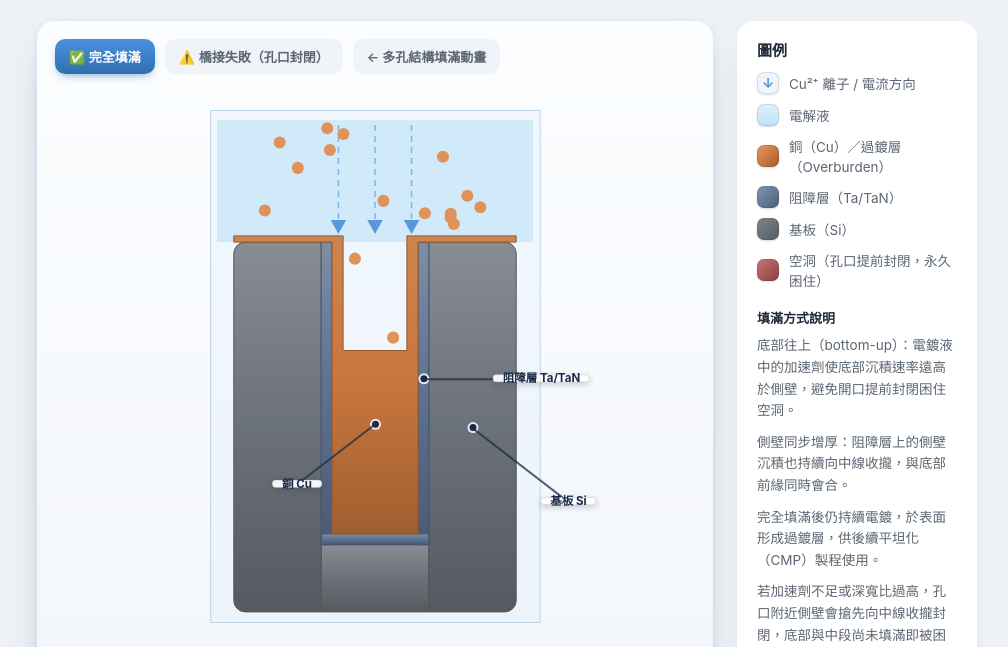
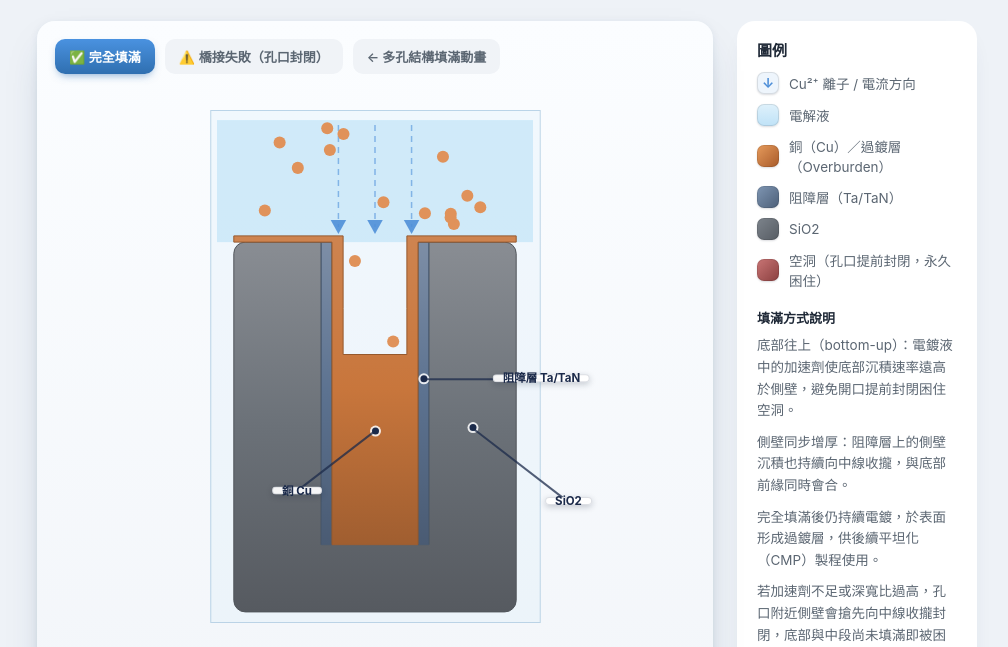
Before and after one commit to leeprinxin/plating-fill-animation, a plain HTML site: page web/single-via.html in a window 1280 px wide. Shown: the part 126-773 px from the top of the page, without its empty margins (133-1141 px from the left). Drawn offline with Linux system fonts and the light colour scheme.

Commit message:
Update via plating animation: unified substrate rendering, removed bottom barrier layer, and added label toggle

```diff
--- a/web/single-via.html
+++ b/web/single-via.html
@@ -43,7 +43,7 @@
         <li><span class="swatch" style="background:linear-gradient(#dff1fb,#bfe2f7)"></span>電解液</li>
         <li><span class="swatch" style="background:linear-gradient(135deg,#e69b5c,#a85a29)"></span>銅（Cu）／過鍍層（Overburden）</li>
         <li><span class="swatch" style="background:linear-gradient(135deg,#7f96b3,#4c5f78)"></span>阻障層（Ta/TaN）</li>
-        <li><span class="swatch" style="background:linear-gradient(135deg,#7d848c,#565c63)"></span>基板（Si）</li>
+        <li><span class="swatch" style="background:linear-gradient(135deg,#7d848c,#565c63)"></span>SiO2</li>
         <li><span class="swatch" style="background:linear-gradient(135deg,#c97575,#8a3f3f)"></span>空洞（孔口提前封閉，永久困住）</li>
       </ul>
 
@@ -75,6 +75,11 @@
       </select>
     </label>
 
+    <label class="speed-label" style="cursor: pointer;">
+      <input type="checkbox" id="toggleLabelsBtn" checked>
+      顯示標籤
+    </label>
+
     <button id="downloadBtn" class="ctrl-btn ghost" aria-label="下載動畫影片">⬇ 下載動畫影片</button>
   </div>
 
--- a/web/single-via.js
+++ b/web/single-via.js
@@ -8,7 +8,7 @@
   const EPS = 0.0001;
 
   const cavityW = W - 2 * linerThickness;
-  const cavityD = DEPTH - linerThickness;
+  const cavityD = DEPTH;
   const Hc = cavityW / 2;
   const MOUTH_FRAC = 0.22; // 孔口區（開口附近）佔溝槽深度的比例，此區側壁增厚速度與本體區可能不同
 
@@ -45,7 +45,7 @@
   const siColor = 0x6b7178;
   const barrierColor = 0x5c7290;
   const copperColor = 0xc8763c;
-  const overburdenColor = 0xdfa060;
+  const overburdenColor = 0xc8763c;
   const ionColor = 0xe0925a;
   const fieldLineColor = 0x4f8fd8;
   const voidColor = 0xb85a5a;
@@ -240,7 +240,7 @@
     { cx: W / 2 + SW / 2, cy: -totalBelowH / 2, w: SW, h: totalBelowH },
   ];
   const rightShoulderPos = { x: W / 2 + SW / 2, y: -totalBelowH / 2 };
-  const bottomFloorRect = { cx: 0, cy: -(DEPTH + substrateBelow / 2), w: W, h: substrateBelow };
+  const bottomFloorRect = { cx: 0, cy: -(DEPTH + substrateBelow / 2) + linerThickness / 2, w: W, h: substrateBelow + linerThickness };
 
   // ---------------------------------------------------------------- Liner：阻障層(Ta/TaN)，直接鋪滿整個 liner 厚度
   const linerRects = [
@@ -329,7 +329,8 @@
   }
 
   function buildBaseCopperGradient() {
-    const pTop = worldToPx(0, TOP_FILM_MAX);
+    const topY = (copperParams.overH != null && copperParams.overH > TOP_FILM_MAX) ? copperParams.overH : TOP_FILM_MAX;
+    const pTop = worldToPx(0, topY);
     const pBottom = worldToPx(0, -cavityD);
     const g = ctx.createLinearGradient(0, pTop.y, 0, pBottom.y);
     g.addColorStop(0, lighten(copperColor, 0.1));
@@ -338,27 +339,18 @@
     return g;
   }
 
-  function buildOverburdenGradient() {
-    const pTop = worldToPx(0, MAX_OVERBURDEN);
-    const pBottom = worldToPx(0, TOP_FILM_MAX);
-    const g = ctx.createLinearGradient(0, pTop.y, 0, pBottom.y);
-    g.addColorStop(0, lighten(overburdenColor, 0.2));
-    g.addColorStop(0.5, toRgb(overburdenColor));
-    g.addColorStop(1, darken(overburdenColor, 0.1));
-    return g;
-  }
-
   function buildBaseCopperOutline(p) {
     const yFloor = -cavityD;
 
     if (p.overH != null) {
+      const currentTopY = Math.max(TOP_FILM_MAX, p.overH);
       return [[
         { x: 0, y: yFloor },
         { x: Hc, y: yFloor },
         { x: Hc, y: 0 },
         { x: W / 2 + SW, y: 0 },
-        { x: W / 2 + SW, y: TOP_FILM_MAX },
-        { x: -(W / 2 + SW), y: TOP_FILM_MAX },
+        { x: W / 2 + SW, y: currentTopY },
+        { x: -(W / 2 + SW), y: currentTopY },
         { x: -(W / 2 + SW), y: 0 },
         { x: -Hc, y: 0 },
         { x: -Hc, y: yFloor }
@@ -387,15 +379,6 @@
     return [right.concat(left)];
   }
 
-  function buildOverburdenOutline(p) {
-    if (p.overH != null && p.overH > TOP_FILM_MAX) {
-      return [[
-        { x: -(W / 2 + SW), y: TOP_FILM_MAX }, { x: W / 2 + SW, y: TOP_FILM_MAX },
-        { x: W / 2 + SW, y: p.overH }, { x: -(W / 2 + SW), y: p.overH },
-      ]];
-    }
-    return null;
-  }
 
   function paintCopperMass(outlinePts, sharedFill, strokeColor) {
     if (!outlinePts || outlinePts.length === 0) return;
@@ -422,6 +405,108 @@
   }
 
   // ---------------------------------------------------------------- 主要繪圖函式
+  function paintSubstrate() {
+    const yTop = 0;
+    const yBot = -(DEPTH + substrateBelow);
+    const xLOut = -(W / 2 + SW);
+    const xROut = W / 2 + SW;
+    const xLIn = -W / 2;
+    const xRIn = W / 2;
+    const yTrenchBot = -DEPTH;
+    const r = CORNER_R * scale;
+
+    const ptTL = worldToPx(xLOut, yTop);
+    const ptTR = worldToPx(xROut, yTop);
+    const ptBR = worldToPx(xROut, yBot);
+    const ptBL = worldToPx(xLOut, yBot);
+
+    const ptTLin = worldToPx(xLIn, yTop);
+    const ptTRin = worldToPx(xRIn, yTop);
+    const ptBLin = worldToPx(xLIn, yTrenchBot);
+    const ptBRin = worldToPx(xRIn, yTrenchBot);
+
+    ctx.beginPath();
+    ctx.moveTo(ptTL.x + r, ptTL.y);
+    ctx.lineTo(ptTLin.x, ptTLin.y);
+    ctx.lineTo(ptBLin.x, ptBLin.y);
+    ctx.lineTo(ptBRin.x, ptBRin.y);
+    ctx.lineTo(ptTRin.x, ptTRin.y);
+    ctx.lineTo(ptTR.x - r, ptTR.y);
+    ctx.arcTo(ptTR.x, ptTR.y, ptTR.x, ptTR.y + r, r);
+    ctx.lineTo(ptBR.x, ptBR.y - r);
+    ctx.arcTo(ptBR.x, ptBR.y, ptBR.x - r, ptBR.y, r);
+    ctx.lineTo(ptBL.x + r, ptBL.y);
+    ctx.arcTo(ptBL.x, ptBL.y, ptBL.x, ptBL.y - r, r);
+    ctx.lineTo(ptTL.x, ptTL.y + r);
+    ctx.arcTo(ptTL.x, ptTL.y, ptTL.x + r, ptTL.y, r);
+    ctx.closePath();
+
+    const g = ctx.createLinearGradient(0, ptTL.y, 0, ptBL.y);
+    g.addColorStop(0, lighten(siColor, 0.2));
+    g.addColorStop(0.5, toRgb(siColor));
+    g.addColorStop(1, darken(siColor, 0.2));
+
+    ctx.fillStyle = g;
+    ctx.fill();
+
+    ctx.lineWidth = 1;
+    ctx.strokeStyle = darken(siColor, 0.25);
+
+    // Draw stroke for all borders EXCEPT the bottom of the trench (ptBLin to ptBRin)
+    ctx.beginPath();
+    ctx.moveTo(ptBRin.x, ptBRin.y);
+    ctx.lineTo(ptTRin.x, ptTRin.y);
+    ctx.lineTo(ptTR.x - r, ptTR.y);
+    ctx.arcTo(ptTR.x, ptTR.y, ptTR.x, ptTR.y + r, r);
+    ctx.lineTo(ptBR.x, ptBR.y - r);
+    ctx.arcTo(ptBR.x, ptBR.y, ptBR.x - r, ptBR.y, r);
+    ctx.lineTo(ptBL.x + r, ptBL.y);
+    ctx.arcTo(ptBL.x, ptBL.y, ptBL.x, ptBL.y - r, r);
+    ctx.lineTo(ptTL.x, ptTL.y + r);
+    ctx.arcTo(ptTL.x, ptTL.y, ptTL.x + r, ptTL.y, r);
+    ctx.lineTo(ptTLin.x, ptTLin.y);
+    ctx.lineTo(ptBLin.x, ptBLin.y);
+    ctx.stroke();
+  }
+
+  function paintBarrierLayer() {
+    const yTop = 0;
+    const yBotOut = -DEPTH;
+    const xLOut = -W / 2;
+    const xLIn = -W / 2 + linerThickness;
+    const xRIn = W / 2 - linerThickness;
+    const xROut = W / 2;
+
+    const g = ctx.createLinearGradient(0, worldToPx(0, yTop).y, 0, worldToPx(0, yBotOut).y);
+    g.addColorStop(0, lighten(barrierColor, 0.2));
+    g.addColorStop(0.5, toRgb(barrierColor));
+    g.addColorStop(1, darken(barrierColor, 0.2));
+
+    ctx.fillStyle = g;
+    ctx.lineWidth = 1;
+    ctx.strokeStyle = darken(barrierColor, 0.25);
+
+    // Left barrier
+    ctx.beginPath();
+    let p = worldToPx(xLOut, yTop); ctx.moveTo(p.x, p.y);
+    p = worldToPx(xLIn, yTop); ctx.lineTo(p.x, p.y);
+    p = worldToPx(xLIn, yBotOut); ctx.lineTo(p.x, p.y);
+    p = worldToPx(xLOut, yBotOut); ctx.lineTo(p.x, p.y);
+    ctx.closePath();
+    ctx.fill();
+    ctx.stroke();
+
+    // Right barrier
+    ctx.beginPath();
+    p = worldToPx(xRIn, yTop); ctx.moveTo(p.x, p.y);
+    p = worldToPx(xROut, yTop); ctx.lineTo(p.x, p.y);
+    p = worldToPx(xROut, yBotOut); ctx.lineTo(p.x, p.y);
+    p = worldToPx(xRIn, yBotOut); ctx.lineTo(p.x, p.y);
+    ctx.closePath();
+    ctx.fill();
+    ctx.stroke();
+  }
+
   function render() {
     ctx.clearRect(0, 0, DISPLAY_W, DISPLAY_H);
 
@@ -430,22 +515,12 @@
     drawFieldLines();
     drawIons();
 
-    fillWorldRoundRect(bottomFloorRect.cx, bottomFloorRect.cy, bottomFloorRect.w, bottomFloorRect.h, siColor, {});
-    fillWorldRoundRect(shoulderRects[0].cx, shoulderRects[0].cy, shoulderRects[0].w, shoulderRects[0].h, siColor, { tl: CORNER_R, bl: CORNER_R });
-    fillWorldRoundRect(shoulderRects[1].cx, shoulderRects[1].cy, shoulderRects[1].w, shoulderRects[1].h, siColor, { tr: CORNER_R, br: CORNER_R });
-
-    for (const r of linerRects) {
-      fillWorldRoundRect(r.cx, r.cy, r.w, r.h, barrierColor, {});
-    }
+    paintSubstrate();
+    paintBarrierLayer();
 
     if (copperParams.frontY > EPS || copperParams.bodySideT > EPS || copperParams.mouthSideT > EPS || copperParams.overH != null) {
       const baseOutline = buildBaseCopperOutline(copperParams);
       paintCopperMass(baseOutline, buildBaseCopperGradient(), darken(copperColor, 0.25));
-    }
-
-    const obOutline = buildOverburdenOutline(copperParams);
-    if (obOutline) {
-      paintCopperMass(obOutline, buildOverburdenGradient(), darken(overburdenColor, 0.25));
     }
 
     if (copperParams.revealVoid) {
@@ -472,7 +547,7 @@
   }
 
   const LABELS = [
-    { key: "si", text: "基板 Si", anchor: () => rightShoulderPos, visible: () => true },
+    { key: "si", text: "SiO2", anchor: () => rightShoulderPos, visible: () => true },
     { key: "barrier", text: "阻障層 Ta/TaN", anchor: () => ({ x: rightLinerX, y: -DEPTH * 0.45 }), visible: () => true },
     { key: "cu", text: "銅 Cu", anchor: cuFillAnchor, visible: cuFillHasVisibleMass },
     { key: "overburden", text: "過鍍層 Overburden", anchor: () => ({ x: 0, y: copperParams.overH != null ? (TOP_FILM_MAX + copperParams.overH) / 2 : copperParams.filmH / 2 }), visible: () => !isFailure() && copperParams.overH != null && copperParams.overH > TOP_FILM_MAX + EPS },
@@ -491,9 +566,12 @@
     lb.badgeEl = el.querySelector(".via-label-badge");
   }
 
+  const toggleLabelsBtn = document.getElementById("toggleLabelsBtn");
+
   function updateLabels() {
+    const showLabels = toggleLabelsBtn ? toggleLabelsBtn.checked : false;
     for (const lb of LABELS) {
-      if (!lb.visible()) {
+      if (!showLabels || !lb.visible()) {
         lb.dotEl.style.display = "none";
         lb.lineEl.style.display = "none";
         lb.badgeEl.style.display = "none";
@@ -626,6 +704,12 @@
   speedSelect.addEventListener("change", () => {
     state.speed = parseFloat(speedSelect.value);
   });
+
+  if (toggleLabelsBtn) {
+    toggleLabelsBtn.addEventListener("change", () => {
+      updateLabels();
+    });
+  }
 
   // ---------------------------------------------------------------- 下載動畫影片（canvas.captureStream + MediaRecorder）
   const downloadBtn = document.getElementById("downloadBtn");
```
